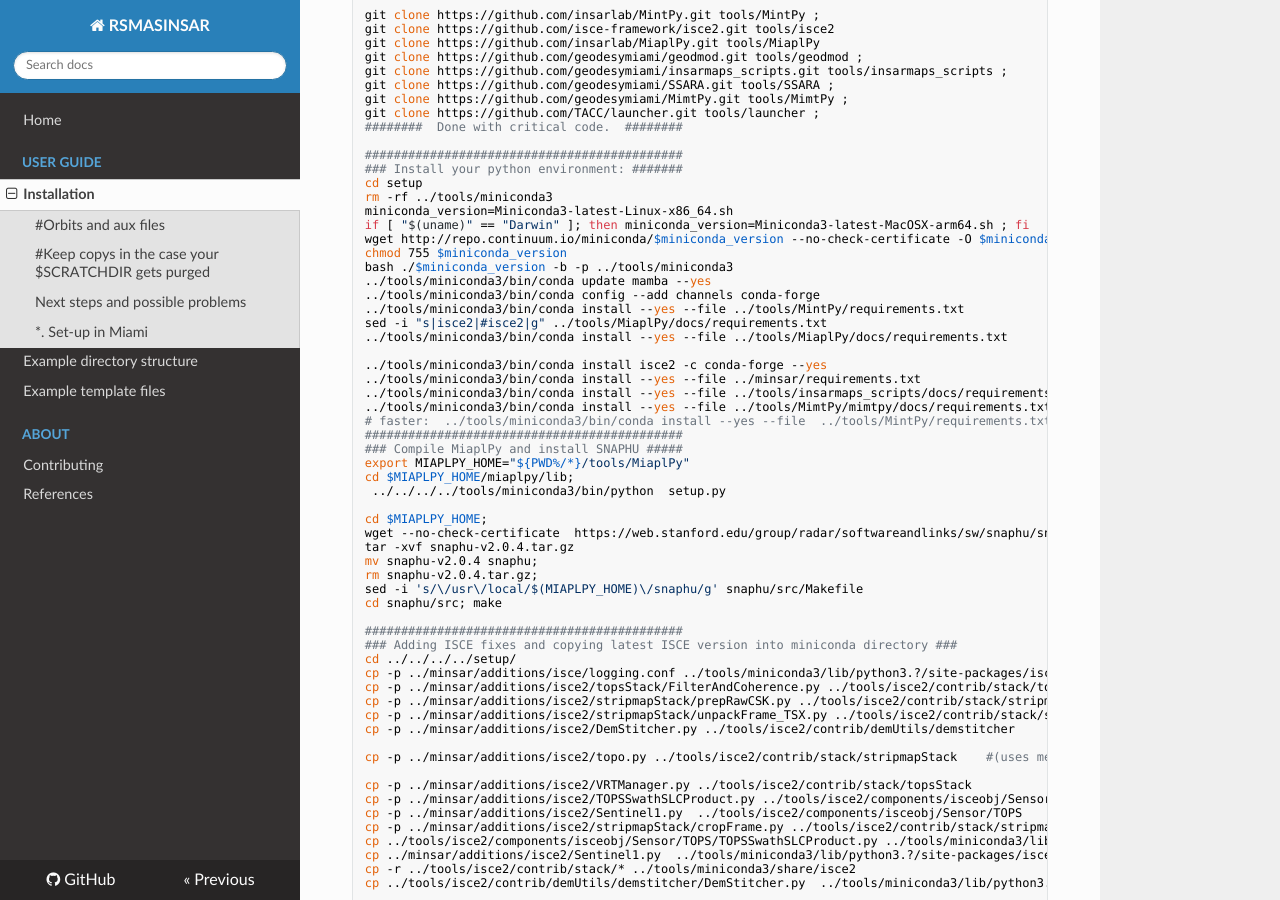
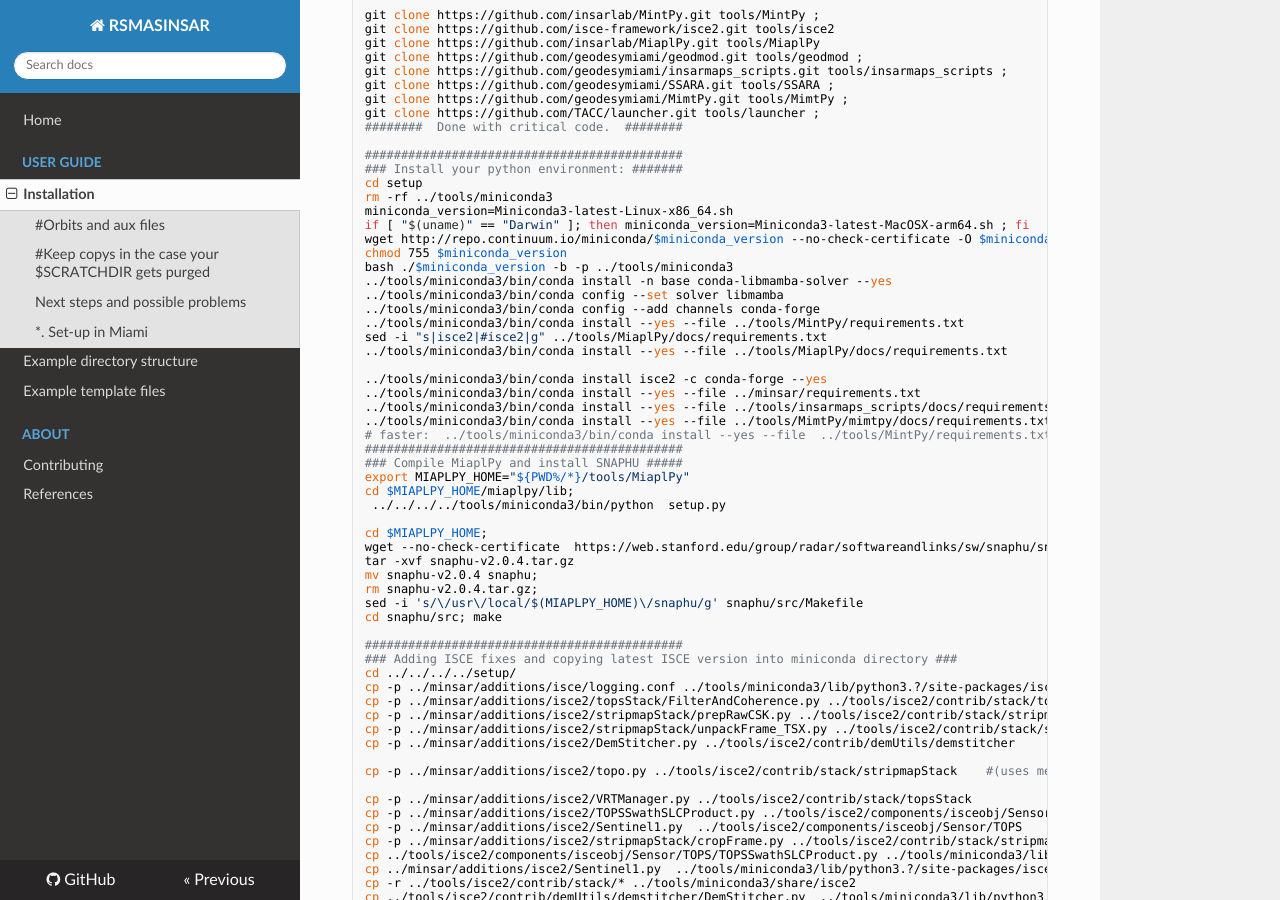
Before and after one commit to geodesymiami/rsmas_insar, an MkDocs documentation site: the page built from docs/installation.md, in a window 1280 px wide and 900 px high, scrolled down 650 px. Built offline with MkDocs 1.6.1, drawn with Linux system fonts in a browser that asks for light colours; nearby versions of some CDN libraries.

Commit message:
Update installation.md

```diff
--- a/docs/installation.md
+++ b/docs/installation.md
@@ -46,7 +46,8 @@
 wget http://repo.continuum.io/miniconda/$miniconda_version --no-check-certificate -O $miniconda_version #; if ($? != 0) exit;
 chmod 755 $miniconda_version
 bash ./$miniconda_version -b -p ../tools/miniconda3
-../tools/miniconda3/bin/conda update mamba --yes
+../tools/miniconda3/bin/conda install -n base conda-libmamba-solver --yes
+../tools/miniconda3/bin/conda config --set solver libmamba
 ../tools/miniconda3/bin/conda config --add channels conda-forge
 ../tools/miniconda3/bin/conda install --yes --file ../tools/MintPy/requirements.txt
 sed -i "s|isce2|#isce2|g" ../tools/MiaplPy/docs/requirements.txt
```
